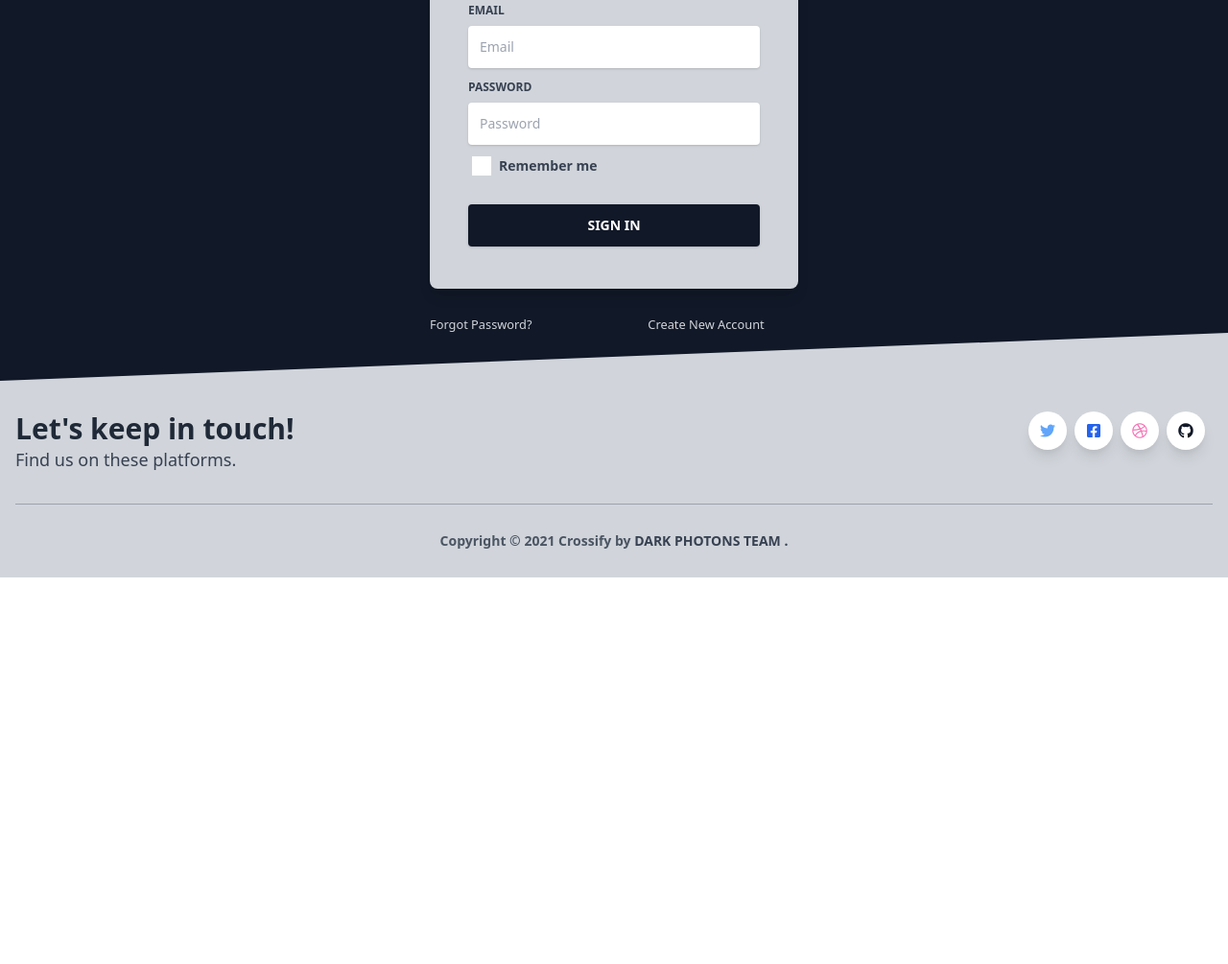
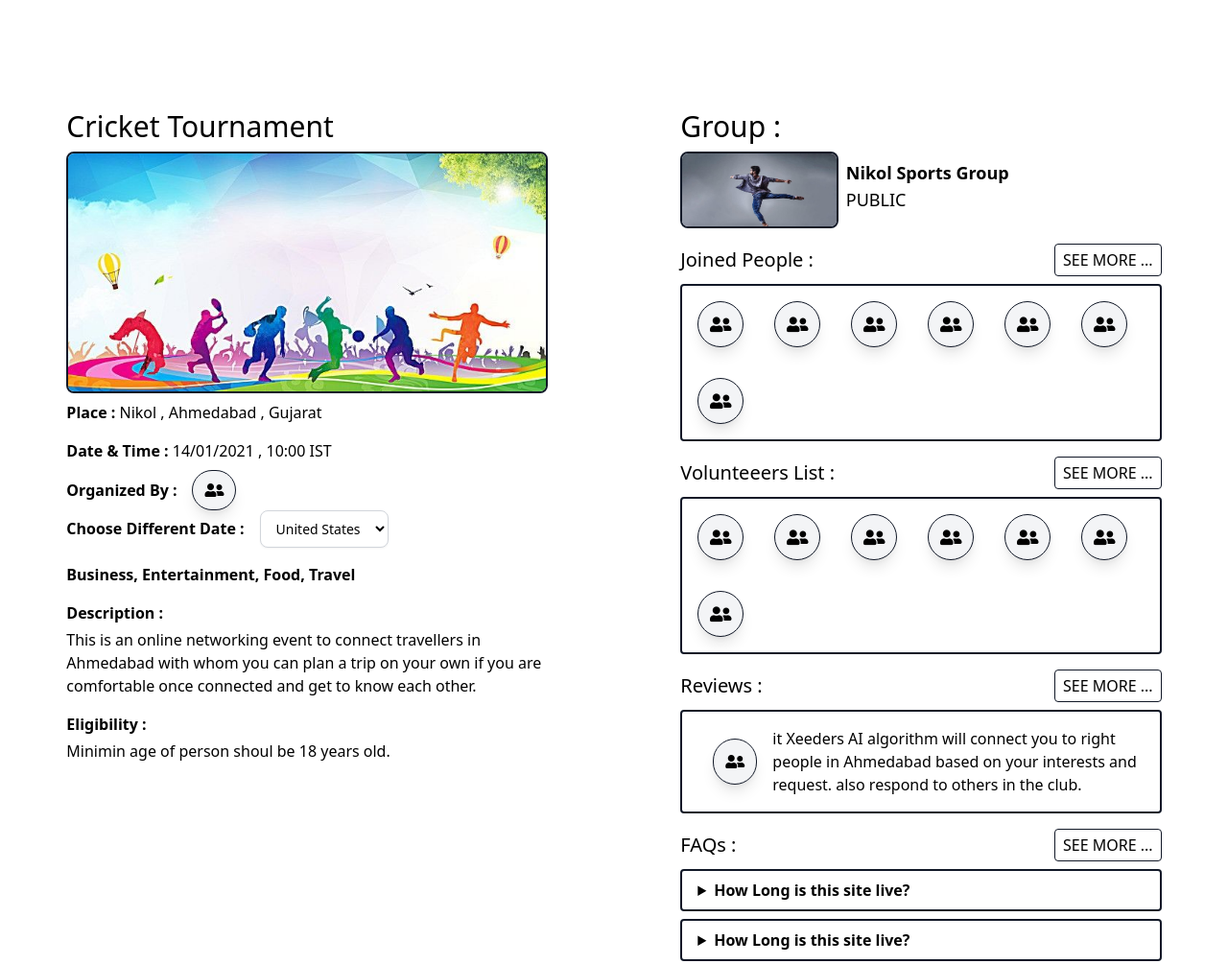
Before and after one commit to sagarsolanki1811/crossify, a React app: page /auth/event in a window 1280 px wide. Before the commit this address led to /auth/login. Shown: the part 254-1259 px from the top of the page at 96% size. Before the commit the page ends 856 px from the top, so only its background shows below. Built offline with nearby package versions, Linux system fonts and the light colour scheme; what react-google-maps would draw is missing.

Commit message:
made event page

```diff
--- a/src/layouts/Auth.js
+++ b/src/layouts/Auth.js
@@ -14,6 +14,7 @@ import Register2 from "views/auth/Register2.js";
 import Register3 from "views/auth/Register3.js";
 import Register4 from "views/auth/Register4.js";
 import Register5 from "views/auth/Register5.js";
+import eventPage from "views/auth/eventPage.js";
 
 export default function Auth() {
   return (
@@ -37,6 +38,7 @@ export default function Auth() {
             <Route path="/auth/register3" exact component={Register3} />
             <Route path="/auth/register4" exact component={Register4} />
             <Route path="/auth/register5" exact component={Register5} />
+            <Route path="/auth/event" exact component={eventPage} />
             <Redirect from="/auth" to="/auth/login" />
           </Switch>
           {/* <Footer absolute /> */}
--- /dev/null
+++ b/src/views/auth/eventPage.js
@@ -0,0 +1,182 @@
+import React from "react";
+import Navbar from "../../components/Navbars/afterLoginNavbar.js";
+import fashion_cat from "../../assets/img/fashion_cat.jpg";
+import travel_cat from "../../assets/img/travel_cat.jpg";
+import technology_cat from "../../assets/img/technology_cat.jpg";
+import sport_cat from "../../assets/img/sport_cat.jpg";
+import health_cat from "../../assets/img/health_cat.jpg";
+import food_cat from "../../assets/img/food_cat.jpg";
+import entertainment_cat from "../../assets/img/entertainment_cat.jpg";
+import dance_cat from "../../assets/img/dance_cat.jpg";
+import cooking_cat from "../../assets/img/cooking_cat.jpg";
+import business_cat from "../../assets/img/business_cat.jpg";
+import Footer from "../../components/Footers/Footer.js";
+
+export default function eventPage() {
+  return (
+    <>
+      <Navbar transparent />
+      <div className="flex flex-wrap mt-32 bg-white py-40">
+        <div className="w-full md:w-5/12 px-4 mr-auto ml-auto text-black">
+          <h1 className="text-3xl">Cricket Tournament</h1>
+
+          <img
+            src={sport_cat}
+            className="w-full align-middle rounded-lg mt-2 border-2 border-gray-900"
+            alt="event_pic"
+          />
+
+          <h1 className="mt-2">
+            {" "}
+            <span className="font-semibold"> Place : </span> Nikol , Ahmedabad ,
+            Gujarat
+          </h1>
+          <h2 className="mt-4">
+            {" "}
+            <span className="font-semibold"> Date & Time :</span> 14/01/2021 ,
+            10:00 IST{" "}
+          </h2>
+          <h2 className="mt-2">
+            <span className="font-semibold"> Organized By :</span>
+            <i className="fas fa-user-friends text-md text-black p-3 border border-gray-900 text-center shadow-lg rounded-full bg-gray-100 mx-4"></i>
+          </h2>
+
+          <div className="flex items-center">
+            <label for="country" className="text-md text-black mr-4">
+              <span className="font-semibold"> Choose Different Date : </span>
+            </label>
+            <select
+              id="country"
+              name="country"
+              autocomplete="country"
+              className="py-2 px-3 border border-gray-300 text-black bg-white rounded-md rounded-lg shadow-sm focus:outline-none focus:ring-indigo-500 focus:border-indigo-500 sm:text-sm"
+            >
+              <option>United States</option>
+              <option>Canada</option>
+              <option>Mexico</option>
+            </select>
+          </div>
+          <div className="mt-4 font-semibold">
+            <h1>Business, Entertainment, Food, Travel</h1>
+          </div>
+          <div className="mt-4 font-bold">Description :</div>
+          <div className="mt-1">
+            This is an online networking event to connect travellers in
+            Ahmedabad with whom you can plan a trip on your own if you are
+            comfortable once connected and get to know each other.
+          </div>
+          <div className="mt-4 font-bold">Eligibility :</div>
+          <div className="mt-1">
+            Minimin age of person shoul be 18 years old.
+          </div>
+        </div>
+
+        <div className="w-full md:w-5/12 px-4 mr-auto ml-auto text-black">
+          <h1 className="text-3xl">Group :</h1>
+          <div className="w-full flex justify-between items-center">
+            <img
+              src={dance_cat}
+              className="w-1/3 md:w-2/3 h-20 rounded-lg mt-2 mr-2 border-2 border-gray-900"
+              alt="group_pic"
+            />
+            <p className="w-2/3 md:w-1/3">
+              <span className="text-lg font-semibold">Nikol Sports Group</span>{" "}
+              <br></br>
+              <span className="text-lg text-black">PUBLIC</span>
+            </p>
+          </div>
+          <div className="mt-4">
+            <div className="flex justify-between items-center">
+              <h1 className="text-xl">Joined People :</h1>
+              <a href="" className="border border-gray-900 px-2 py-1 rounded">
+                SEE MORE ...
+              </a>
+            </div>
+            <div className="border-2 border-gray-900 rounded mt-2">
+              <i className="fas fa-user-friends text-lg text-black p-3 border border-gray-900 text-center shadow-lg h-12 w-12 inline-flex items-center justify-center rounded-full bg-gray-100 mx-4 my-4"></i>
+              <i className="fas fa-user-friends text-lg text-black p-3 border border-gray-900 text-center shadow-lg h-12 w-12 inline-flex items-center justify-center rounded-full bg-gray-100 mx-4 my-4"></i>
+              <i className="fas fa-user-friends text-lg text-black p-3 border border-gray-900 text-center shadow-lg h-12 w-12 inline-flex items-center justify-center rounded-full bg-gray-100 mx-4 my-4"></i>
+              <i className="fas fa-user-friends text-lg text-black p-3 border border-gray-900 text-center shadow-lg h-12 w-12 inline-flex items-center justify-center rounded-full bg-gray-100 mx-4 my-4"></i>
+              <i className="fas fa-user-friends text-lg text-black p-3 border border-gray-900 text-center shadow-lg h-12 w-12 inline-flex items-center justify-center rounded-full bg-gray-100 mx-4 my-4"></i>
+              <i className="fas fa-user-friends text-lg text-black p-3 border border-gray-900 text-center shadow-lg h-12 w-12 inline-flex items-center justify-center rounded-full bg-gray-100 mx-4 my-4"></i>
+              <i className="fas fa-user-friends text-lg text-black p-3 border border-gray-900 text-center shadow-lg h-12 w-12 inline-flex items-center justify-center rounded-full bg-gray-100 mx-4 my-4"></i>
+            </div>
+          </div>
+          <div className="mt-4">
+            <div className="flex justify-between items-center">
+              <h1 className="text-xl">Volunteeers List :</h1>
+              <a href="" className="border border-gray-900 px-2 py-1 rounded">
+                SEE MORE ...
+              </a>
+            </div>
+            <div className="border-2 border-gray-900 rounded mt-2">
+              <i className="fas fa-user-friends text-lg text-black p-3 border border-gray-900 text-center shadow-lg h-12 w-12 inline-flex items-center justify-center rounded-full bg-gray-100 mx-4 my-4"></i>
+              <i className="fas fa-user-friends text-lg text-black p-3 border border-gray-900 text-center shadow-lg h-12 w-12 inline-flex items-center justify-center rounded-full bg-gray-100 mx-4 my-4"></i>
+              <i className="fas fa-user-friends text-lg text-black p-3 border border-gray-900 text-center shadow-lg h-12 w-12 inline-flex items-center justify-center rounded-full bg-gray-100 mx-4 my-4"></i>
+              <i className="fas fa-user-friends text-lg text-black p-3 border border-gray-900 text-center shadow-lg h-12 w-12 inline-flex items-center justify-center rounded-full bg-gray-100 mx-4 my-4"></i>
+              <i className="fas fa-user-friends text-lg text-black p-3 border border-gray-900 text-center shadow-lg h-12 w-12 inline-flex items-center justify-center rounded-full bg-gray-100 mx-4 my-4"></i>
+              <i className="fas fa-user-friends text-lg text-black p-3 border border-gray-900 text-center shadow-lg h-12 w-12 inline-flex items-center justify-center rounded-full bg-gray-100 mx-4 my-4"></i>
+              <i className="fas fa-user-friends text-lg text-black p-3 border border-gray-900 text-center shadow-lg h-12 w-12 inline-flex items-center justify-center rounded-full bg-gray-100 mx-4 my-4"></i>
+            </div>
+          </div>
+          <div className="mt-4">
+            <div className="flex justify-between items-center">
+              <h1 className="text-xl">Reviews :</h1>
+              <a href="" className="border border-gray-900 px-2 py-1 rounded">
+                SEE MORE ...
+              </a>
+            </div>
+            <div className="flex justify-between items-center border-2 border-gray-900 rounded p-4 mt-2">
+              <i className="fas fa-user-friends border border-gray-900 text-md text-black p-3 text-center shadow-lg h-12 w-12 inline-flex items-center justify-center rounded-full bg-gray-100 mx-4"></i>
+              <span>
+                it Xeeders AI algorithm will connect you to right people in
+                Ahmedabad based on your interests and request. also respond to
+                others in the club.
+              </span>
+            </div>
+          </div>
+          <div className="mt-4">
+            <div className="flex justify-between items-center">
+              <h1 className="text-xl">FAQs :</h1>
+              <a href="" className="border border-gray-900 px-2 py-1 rounded">
+                SEE MORE ...
+              </a>
+            </div>
+            {/* FAQ01 */}
+            <details class="mt-2">
+              <summary class="font-semibold border-2 border-gray-900 rounded py-2 px-4">
+                How Long is this site live?
+              </summary>
+              <span>
+                Laboris qui labore cillum culpa in sunt quis sint veniam. Dolore
+                ex aute deserunt esse ipsum elit aliqua. Aute quis minim velit
+                nostrud pariatur culpa magna in aute.
+              </span>
+            </details>
+            {/* FAQ02 */}
+            <details class="mt-2">
+              <summary class="font-semibold border-2 border-gray-900 rounded py-2 px-4">
+                How Long is this site live?
+              </summary>
+              <span>
+                Laboris qui labore cillum culpa in sunt quis sint veniam. Dolore
+                ex aute deserunt esse ipsum elit aliqua. Aute quis minim velit
+                nostrud pariatur culpa magna in aute.
+              </span>
+            </details>
+          </div>
+        </div>
+      </div>
+
+      <br></br>
+      <br></br>
+      <br></br>
+      <br></br>
+      <br></br>
+      <br></br>
+      <br></br>
+      <br></br>
+      {/* <Footer absolute /> */}
+    </>
+  );
+}
```
Also changed, not shown: tailwind.config.js (+10 -0 lines), src/assets/styles/tailwind.css, 1 other file.
